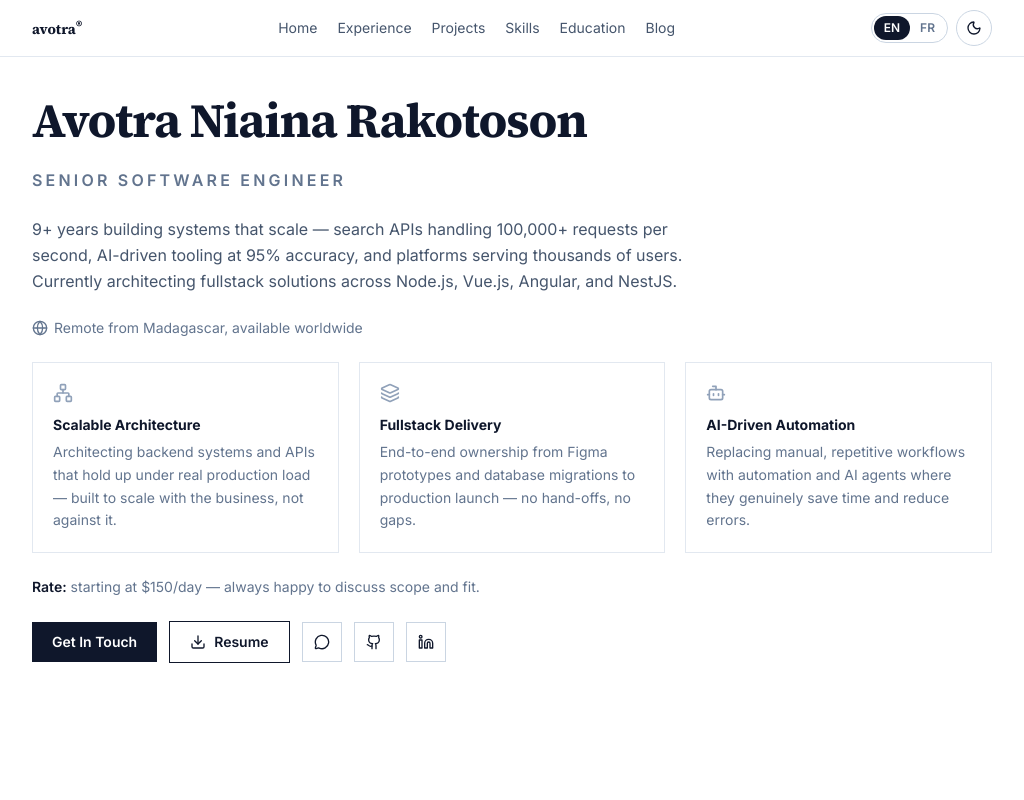
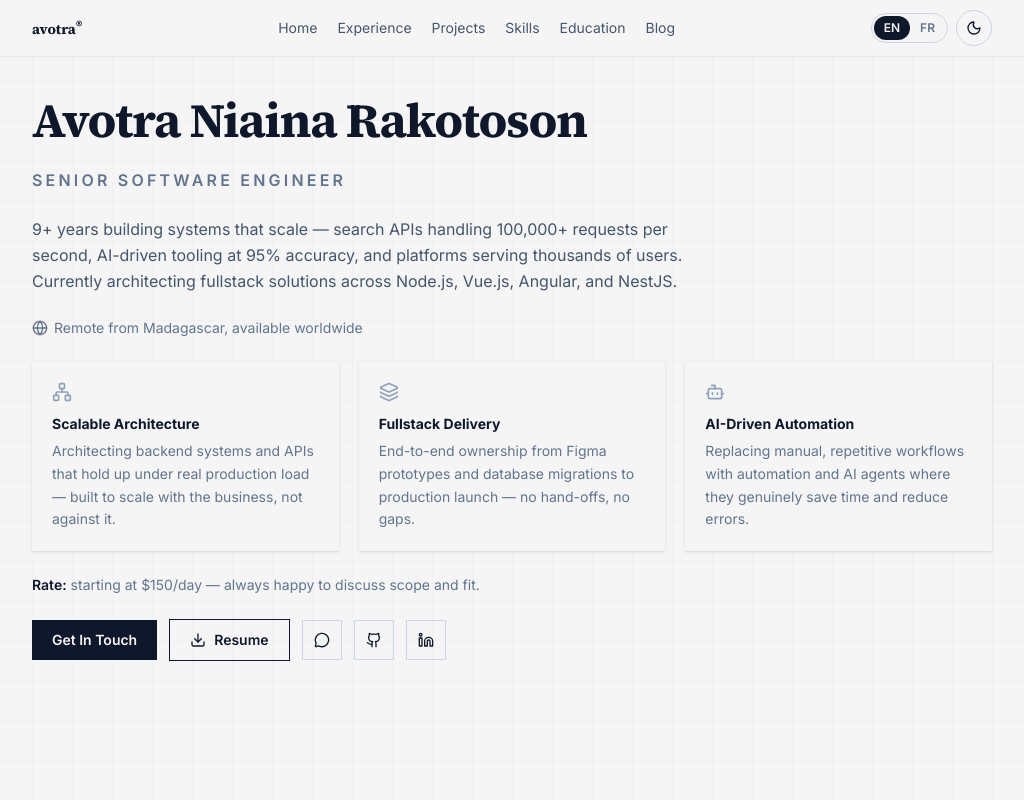
Before and after one commit to rakotoson/website, a Vue app: page / in a window 1280 px wide. Shown: the top 800 px of the page, without its empty margins (128-1152 px from the left). Built offline with nearby package versions, Linux system fonts and the light colour scheme.

Commit message:
Add graph-paper grid background and retune the black/white palette

```diff
--- a/src/App.vue
+++ b/src/App.vue
@@ -32,7 +32,7 @@ onMounted(() => {
 </script>
 
 <template>
-  <div class="min-h-screen bg-white dark:bg-black text-slate-900 dark:text-white transition-colors duration-300">
+  <div class="min-h-screen text-slate-900 dark:text-white transition-colors duration-300">
     <NavBar :is-dark="isDark" @toggle-theme="toggleTheme" />
     <router-view />
   </div>
--- a/src/components/OfferingsSection.vue
+++ b/src/components/OfferingsSection.vue
@@ -16,7 +16,7 @@ const offerings = [
     <div
       v-for="offering in offerings"
       :key="offering.key"
-      class="border border-slate-200 dark:border-slate-800 p-5"
+      class="bg-white dark:bg-black shadow-sm hover:shadow-md transition-shadow duration-200 p-5"
     >
       <component :is="offering.icon" class="w-5 h-5 text-slate-400 dark:text-slate-500 mb-3" />
       <h3 class="text-sm font-bold text-slate-900 dark:text-white mb-1.5">{{ t(`offerings.${offering.key}.title`) }}</h3>
--- a/src/style.css
+++ b/src/style.css
@@ -1,6 +1,11 @@
 @import url('https://fonts.googleapis.com/css2?family=Inter:wght@300;400;500;600;700;800&family=Source+Serif+4:wght@600;700;800&display=swap');
 @import "tailwindcss";
 @variant dark (&:where(.dark, .dark *));
+
+@theme {
+  --color-white: #F5F5F5;
+  --color-black: #171717;
+}
 
 * {
   font-family: 'Inter', sans-serif;
@@ -12,6 +17,16 @@ html {
 
 body {
   @apply bg-white dark:bg-black transition-colors duration-300;
+  background-image:
+    linear-gradient(to right, rgba(15, 23, 42, 0.018) 1px, transparent 1px),
+    linear-gradient(to bottom, rgba(15, 23, 42, 0.018) 1px, transparent 1px);
+  background-size: 40px 40px;
+}
+
+.dark body {
+  background-image:
+    linear-gradient(to right, rgba(255, 255, 255, 0.018) 1px, transparent 1px),
+    linear-gradient(to bottom, rgba(255, 255, 255, 0.018) 1px, transparent 1px);
 }
 
 .font-display {
```
